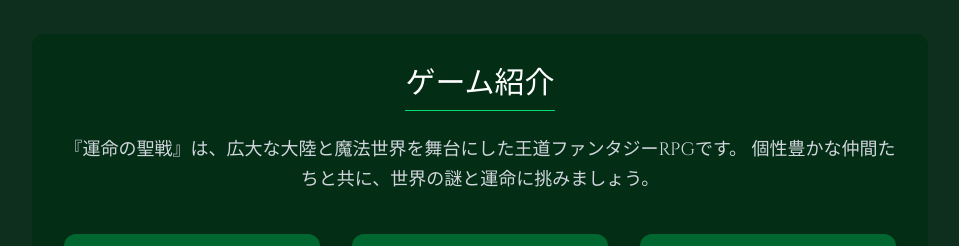
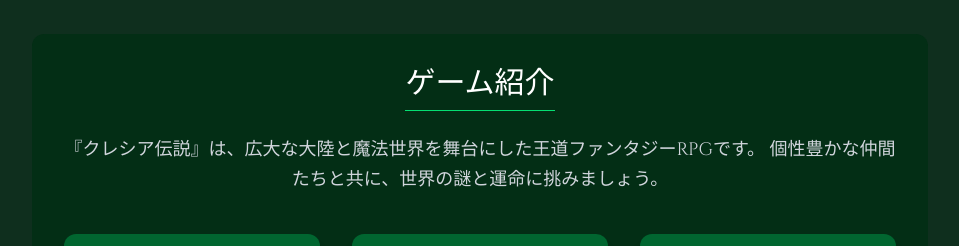
Before and after one commit to TaichiNakagawa/kuresia-site, a React (Vite) app: page / in a window 1280 px wide. Shown: the part 940-1186 px from the top of the page, without its empty margins (160-1119 px from the left). Built offline with nearby package versions, Linux system fonts and the light colour scheme.

Commit message:
微修正

```diff
--- a/src/App.jsx
+++ b/src/App.jsx
@@ -32,7 +32,7 @@ function App() {
             ゲーム紹介
           </h2>
           <p className="text-lg text-gray-300 mb-10 leading-relaxed">
-            『運命の聖戦』は、広大な大陸と魔法世界を舞台にした王道ファンタジーRPGです。
+            『クレシア伝説』は、広大な大陸と魔法世界を舞台にした王道ファンタジーRPGです。
             個性豊かな仲間たちと共に、世界の謎と運命に挑みましょう。
           </p>
 
```
